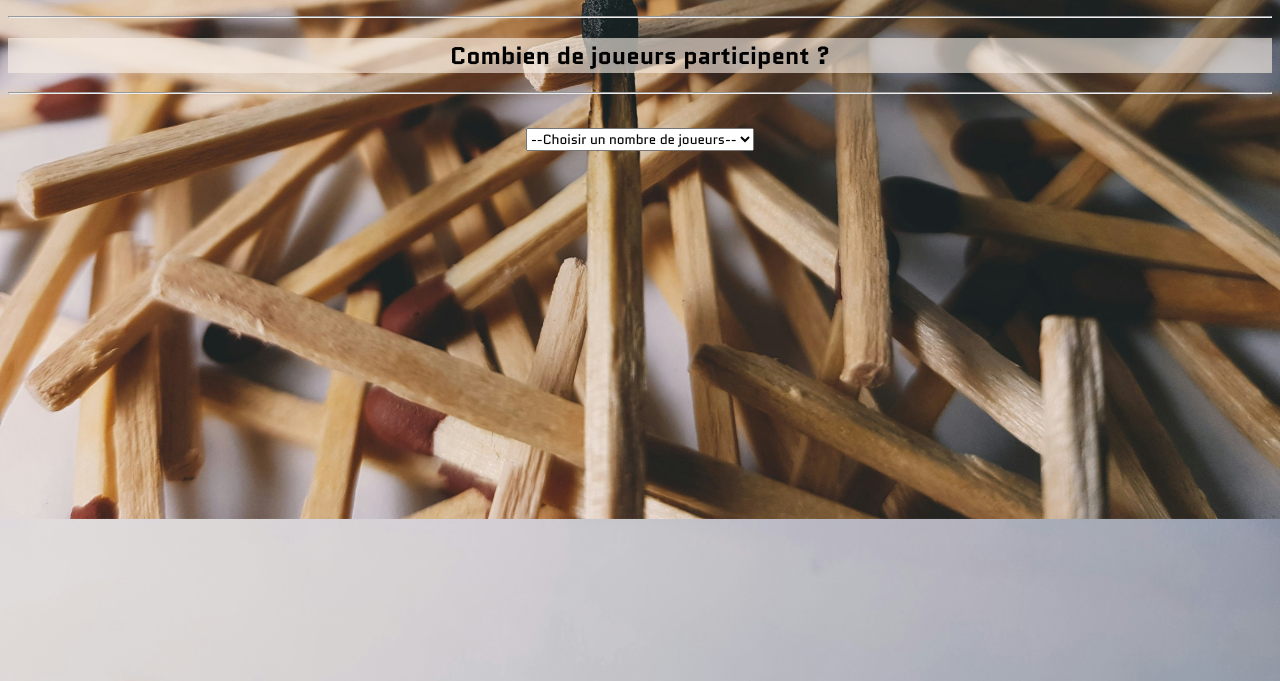
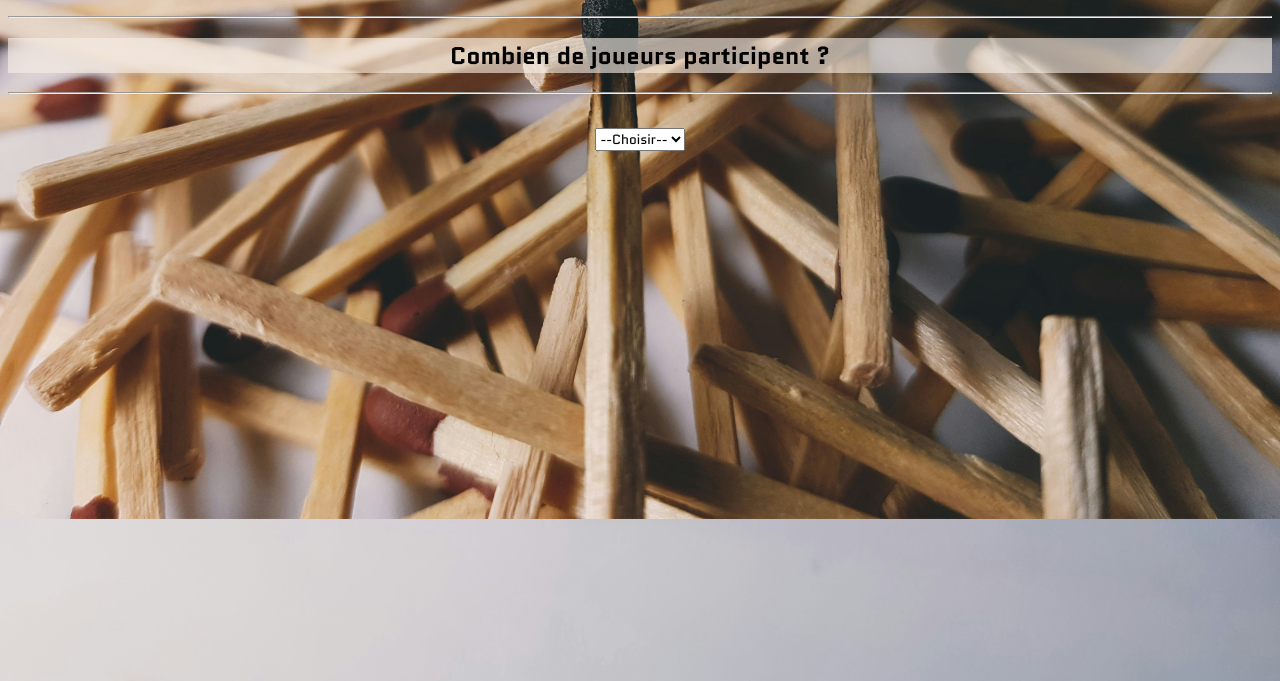
Before and after one commit to AxelleBdd/jeuDesAllumettes, a plain HTML site: page index.html in a window 1280 px wide. Shown: the part 119-800 px from the top of the page. Drawn offline with Linux system fonts and the light colour scheme.

Commit message:
Centrer la liste de choix

```diff
--- a/index.html
+++ b/index.html
@@ -20,7 +20,7 @@
     <hr>
     <select name="joueur" id="selectionJoueur" class="selectionJoueur">
         <!-- les attributs selected, disabled et hidden, permettent de mettre cette option par défaut, et cacaher son apparition dans la iste déroulante -->
-        <option value="" selected disabled hidden>--Choisir un nombre de joueurs--</option>
+        <option value="" selected disabled hidden>--Choisir--</option>
         <option value="1">1 joueur</option>
         <option value="2">2 joueurs</option>
         <option value="3">3 joueurs</option>
--- a/style.css
+++ b/style.css
@@ -39,6 +39,7 @@ h1, h2, h3 {
 .selectionJoueur {
   margin-top: 2%;
   font-family: "Quantico", sans-serif;
+  text-align: center;
 }
 /* Mise en page de l'affichage des divs des joueurs */
 .joueur {
```
